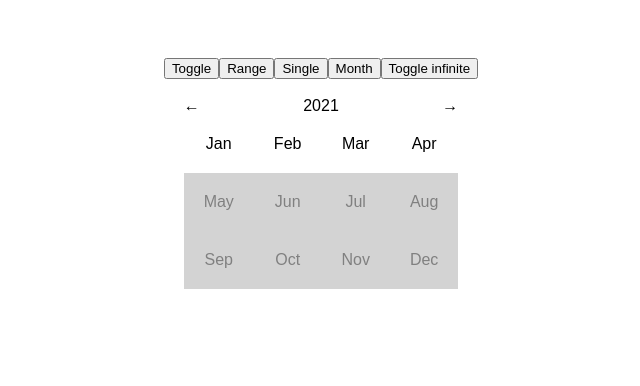
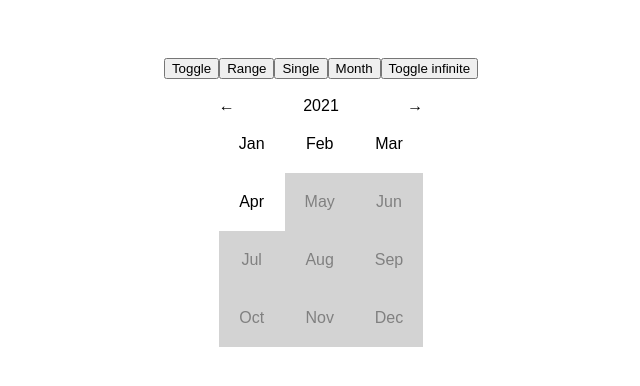
Before and after one commit to romanran/vue-simple-calendar, a Vue app: page / in a window 1280 px wide. Both pictures are taken after a click on the button "Month". Shown: the top 386 px of the page, without its empty margins (319-959 px from the left). Built offline with nearby package versions, Linux system fonts and the light colour scheme.

Commit message:
Change month table

```diff
--- a/src/components/month-select.vue
+++ b/src/components/month-select.vue
@@ -35,9 +35,9 @@ export default {
 		monthsArray() {
 			const monthArray = []
 			let monthIndex = 0
-			for (let row = 0; row < 3; row++) {
+			for (let row = 0; row < 4; row++) {
 				const rowArray = []
-				for (let cell = 0; cell < 4; cell++) {
+				for (let cell = 0; cell < 3; cell++) {
 					const date = this.months[monthIndex]
 					const monthObject = {
 						date: date,
--- a/src/v-simple-calendar.vue
+++ b/src/v-simple-calendar.vue
@@ -233,7 +233,6 @@ export default {
 				return false
 			}
 			this.parentNodeElement.addEventListener('scroll', this.scrollThrottled)
-			console.log(this.$el, this.$el.children)
 			this.tableHeight = this.$el.children[0].offsetHeight
 		},
 		removeScrollListener() {
```
